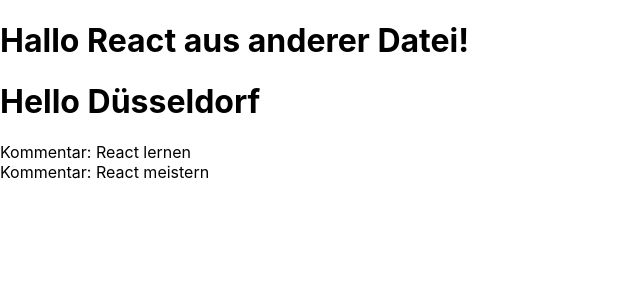
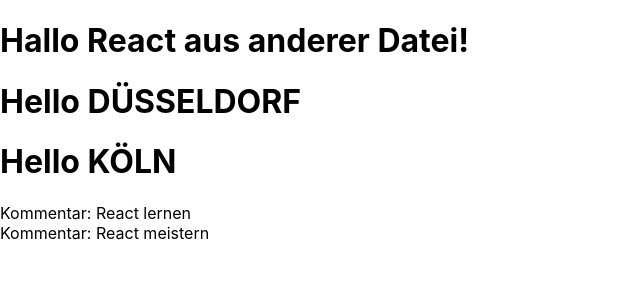
Before and after one commit to SuoraGmbH/react-camp-2022-12, a React (Create React App) app: page / in a window 1280 px wide. Shown: the top 300 px of the page, without its empty margins (0-640 px from the left). Built offline with nearby package versions, Linux system fonts and the light colour scheme.

Commit message:
Welcome with optional prop

```diff
--- a/src/App.tsx
+++ b/src/App.tsx
@@ -10,6 +10,7 @@
     <>
       <h1>Hallo React aus anderer Datei!</h1>
       <Welcome city="Düsseldorf" />
+      <Welcome />
       <TimeEntryView comment="React lernen" />
       <TimeEntryView comment="React meistern" />
     </>
--- a/src/components/Welcome.tsx
+++ b/src/components/Welcome.tsx
@@ -1,11 +1,11 @@
 import React from "react";
 
 interface Props {
-  city: string;
+  city?: string;
 }
 
-const Welcome: React.FunctionComponent<Props> = ({ city }) => {
-  return <h1>Hello {city}</h1>;
+const Welcome: React.FunctionComponent<Props> = ({ city = "Köln" }) => {
+  return <h1>Hello {city.toUpperCase()}</h1>;
 };
 
 export default Welcome;
```
